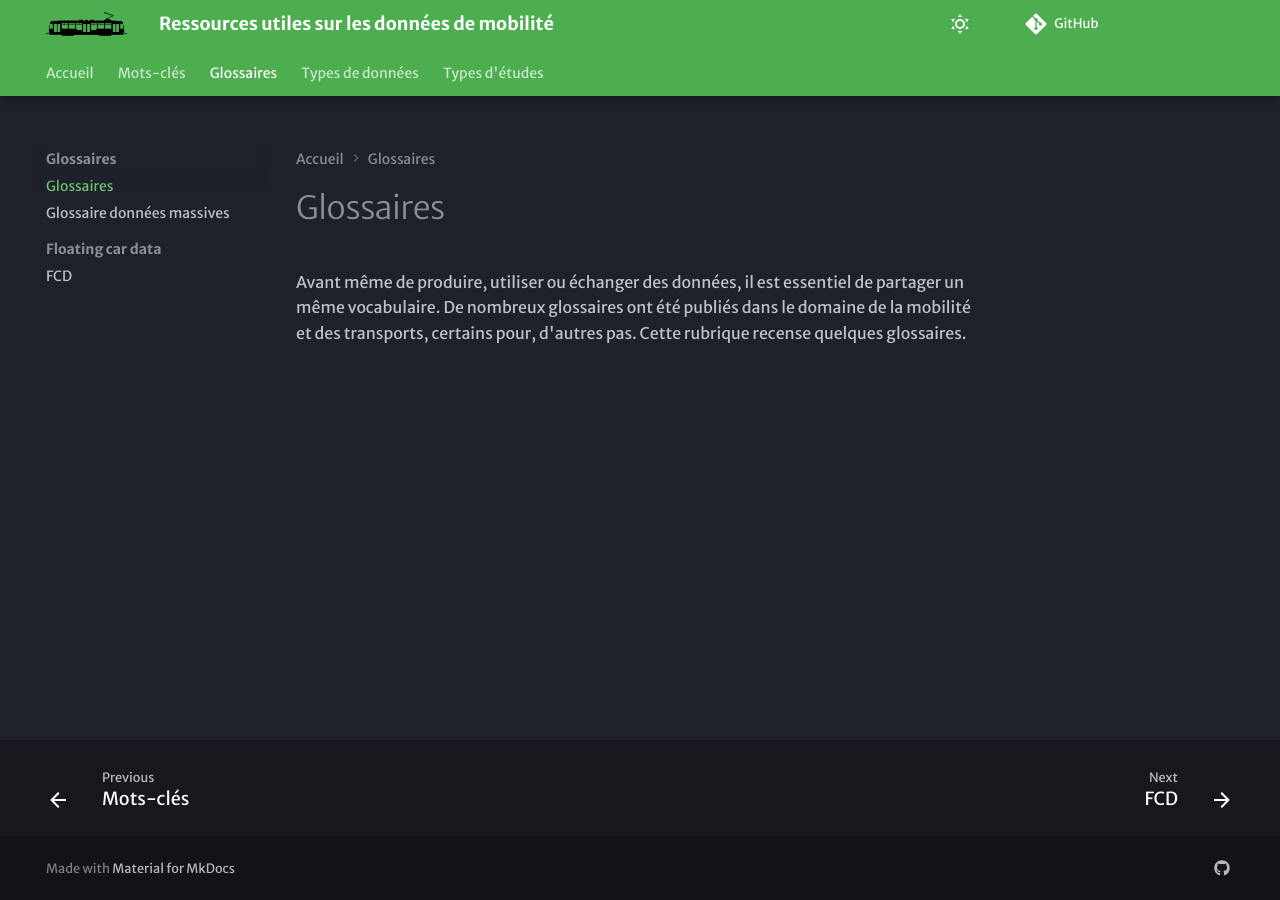
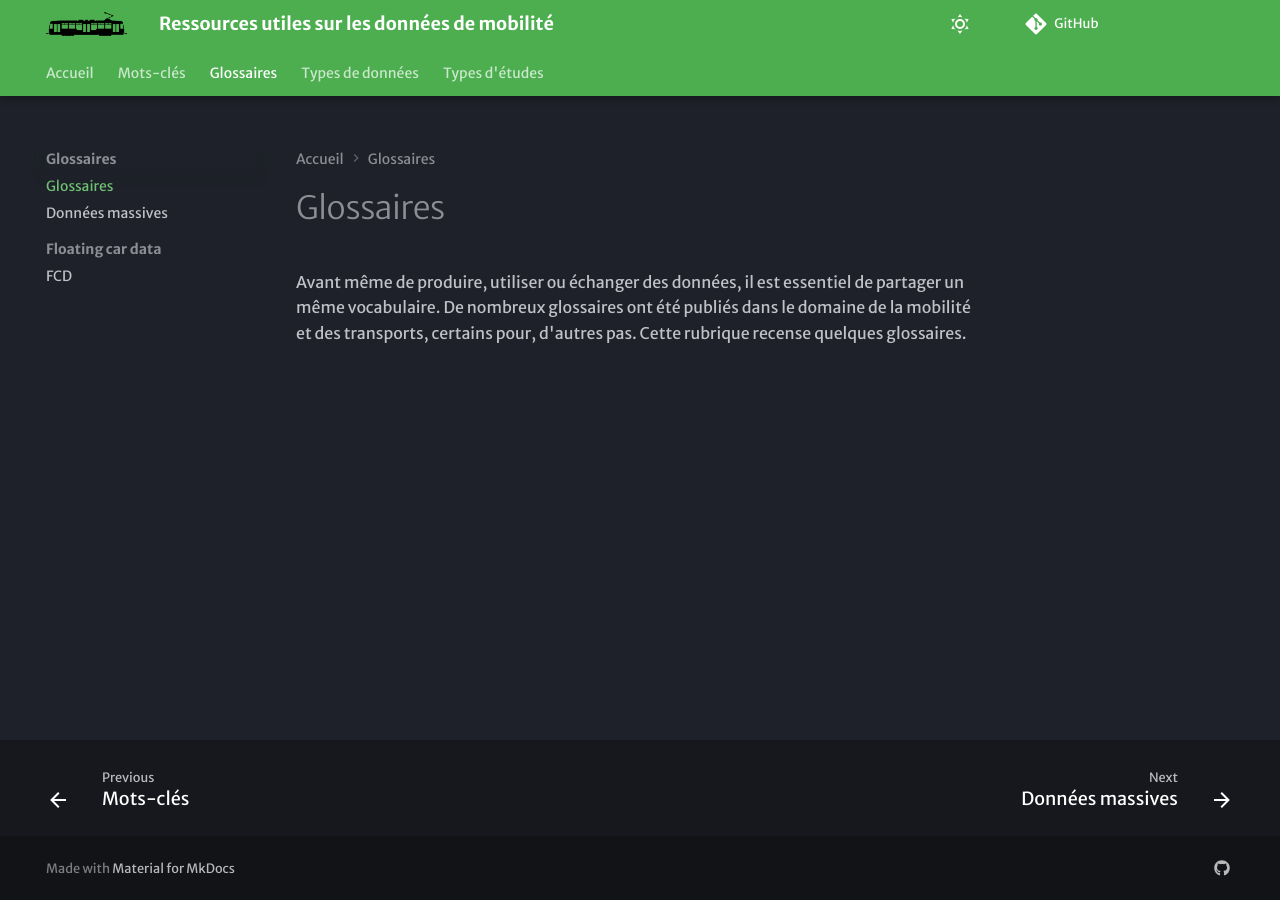
Before and after one commit to xdurang/mobscidat, an MkDocs documentation site: the page built from docs/glossaire/glossaire.md, in a window 1280 px wide. Built offline with MkDocs 1.6.1 and Material for MkDocs 9.7.7, drawn with Linux system fonts in a browser that asks for light colours; some web fonts are replaced; comment, search, counter and statistics services are not loaded.

Commit message:
Update mkdocs.yml

```diff
--- a/mkdocs.yml
+++ b/mkdocs.yml
@@ -64,7 +64,7 @@ nav:
   - Mots-clés: tags.md
   - Glossaires:
     - glossaire/glossaire.md
-    - Glossaire données massives: glossaire/donnees-massives.md
+    - Données massives: glossaire/donnees_massives.md
     - Floating car data:
       - FCD: glossaire/fcd/fcd.md
   - Types de données:
```
